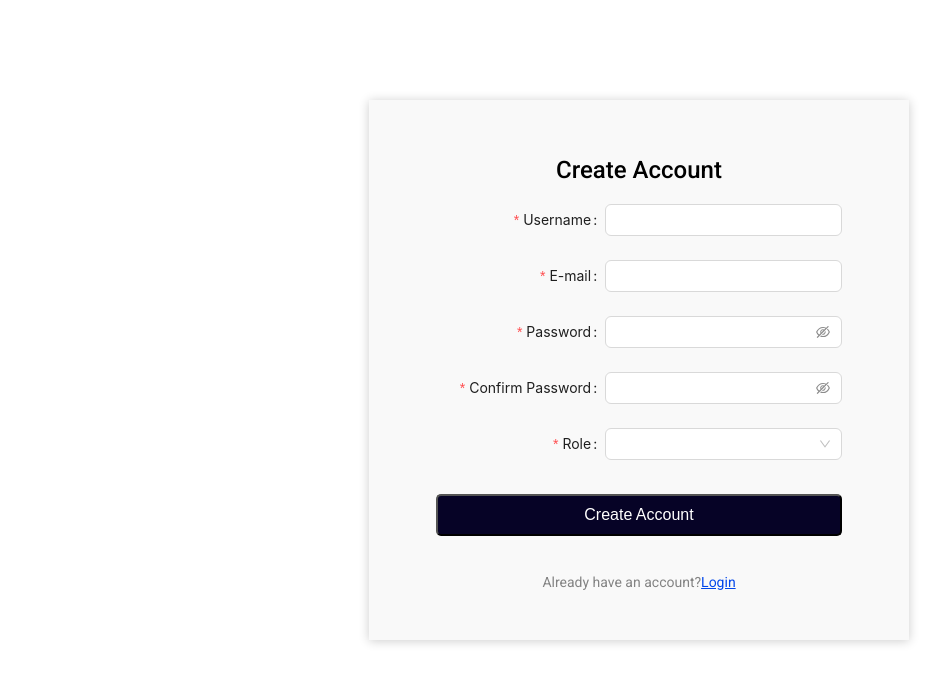
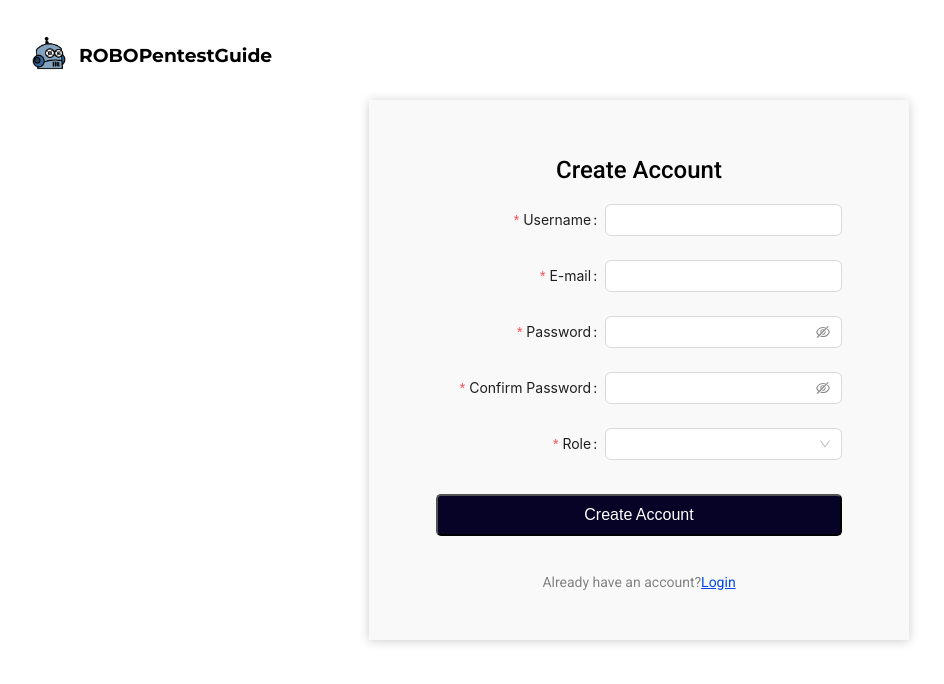
Before and after one commit to RoongkanSangnual1/projectfinal, a React (Create React App) app in the folder pjfinal/: page /register in a window 1280 px wide. Shown: the top 684 px of the page, without its empty margins (1-945 px from the left). Built offline with nearby package versions, Linux system fonts and the light colour scheme.

Commit message:
Update Register.js

```diff
--- a/pjfinal/src/components/Register.js
+++ b/pjfinal/src/components/Register.js
@@ -1,6 +1,7 @@
 import { useState } from "react";
 import axios from 'axios'
 import "./Register.css";
+import logo from "./imgsrc/robo.svg";
 import {  Form,Input, Select } from 'antd';
 import { Link,useNavigate } from "react-router-dom";
 import Swal from 'sweetalert2'
@@ -98,6 +99,12 @@ const Register = () =>{
     };
 
     return(
+        <div>
+        <nav className="navlogin">
+        <Link to="/home">  <img src={logo} alt="logo" style={{ width: '60px', height: '40px' }}></img></Link>
+        <h3>ROBOPentestGuide</h3>
+        </nav>
+
         <div className="regis-container">
             <h2>Create Account</h2>
 
@@ -188,6 +195,7 @@ const Register = () =>{
             </div>
 
         </div>
+        </div>
     )
 }
 
```
